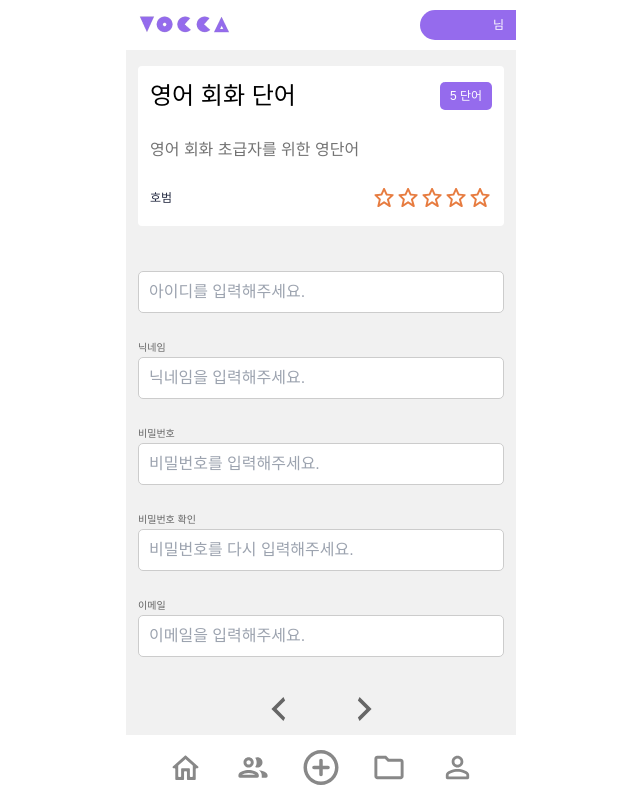
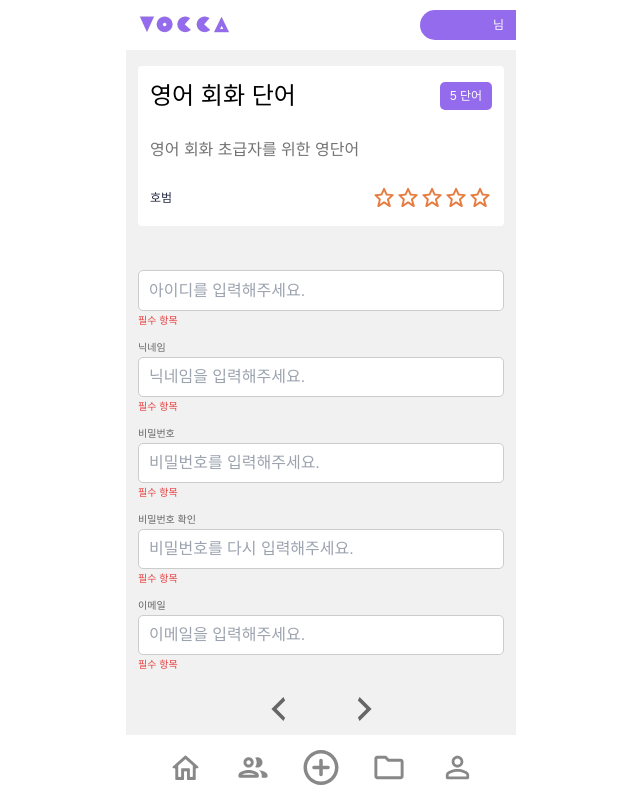
Before and after one commit to OZ-Coding-School/oz_02_main-005-FE, a Next.js app: page /styleguide/hobeom in a window 1280 px wide. Shown: the whole page, without its empty margins (319-959 px from the left). Built offline with nearby package versions, Linux system fonts and the light colour scheme.

Commit message:
[chore] 백엔드 필드 값으로 키값 수정

```diff
--- a/src/app/styleguide/hobeom/page.tsx
+++ b/src/app/styleguide/hobeom/page.tsx
@@ -10,39 +10,44 @@ import { useState } from 'react';
 
 const Page = () => {
   const [isValid, setIsValid] = useState<ValidationState>({
-    id: true,
+    account: true,
     nickname: true,
     password: true,
     check_password: true,
     email: true,
   });
   const [input, setInput] = useState<InputState>({
-    id: '',
+    account: '',
     nickname: '',
     password: '',
     check_password: '',
     email: '',
   });
 
-  function handleChangeInput(e: React.ChangeEvent<HTMLInputElement>, path: string, type: string, inputValue: string) {
-    if (e.target) setInput(state => ({ ...state, [type]: inputValue }));
-    setIsValid(state => ({ ...state, [type]: validInput(path, type, inputValue) }));
+  function handleChangeInput(
+    e: React.ChangeEvent<HTMLInputElement>,
+    path: string,
+    contentType: string,
+    inputValue: string,
+  ) {
+    if (e.target) setInput(state => ({ ...state, [contentType]: inputValue }));
+    setIsValid(state => ({ ...state, [contentType]: validInput(path, contentType, inputValue) }));
   }
 
   return (
     <BaseFrame>
       <CardListItem constructor="호범" count={5} description="영어 회화 초급자를 위한 영단어" title="영어 회화 단어" />
-      {LOGIN_INPUT_PROPS.map(({ errormessage, label, path, placeholder, type }) => (
+      {LOGIN_INPUT_PROPS.map(({ errormessage, label, path, placeholder, type, contentType }) => (
         <Input
           key={label}
-          value={input[type]}
+          value={input[contentType]}
           label={label}
           placeholder={placeholder}
           type={type}
           path={path}
-          isValid={isValid[type]}
+          isValid={isValid[contentType]}
           errormessage={errormessage}
-          onChange={e => handleChangeInput(e, path, type, e.target.value)}
+          onChange={e => handleChangeInput(e, path, contentType, e.target.value)}
         />
       ))}
 
--- a/src/shared/@common/types/input.ts
+++ b/src/shared/@common/types/input.ts
@@ -1,5 +1,5 @@
 interface ValidationState {
-  id: boolean;
+  account: boolean;
   nickname: boolean;
   password: boolean;
   check_password: boolean;
@@ -8,7 +8,7 @@ interface ValidationState {
 }
 
 interface InputState {
-  id: string;
+  account: string;
   nickname: string;
   password: string;
   email: string;
```
